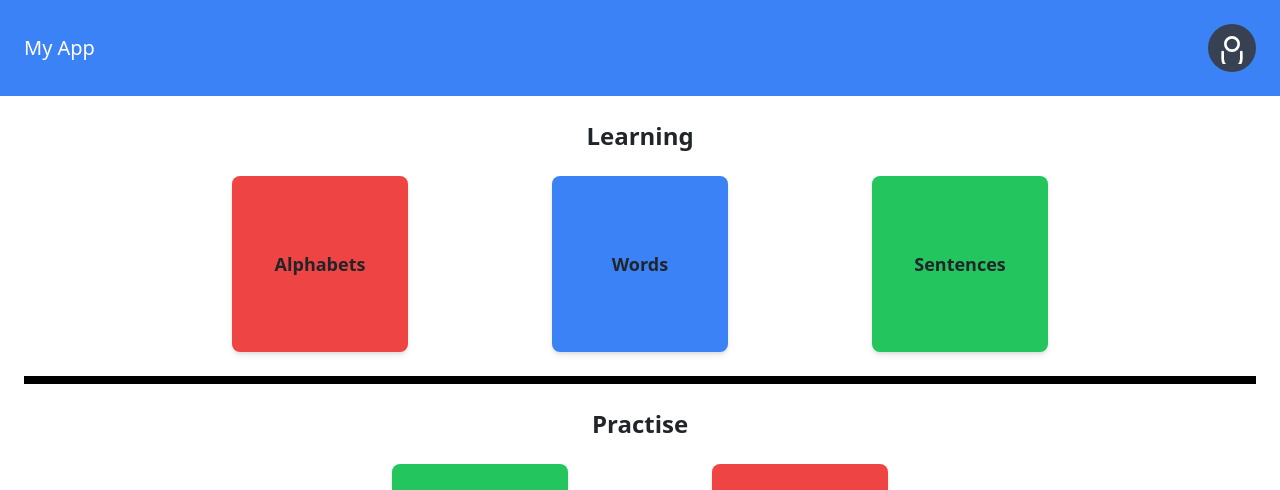
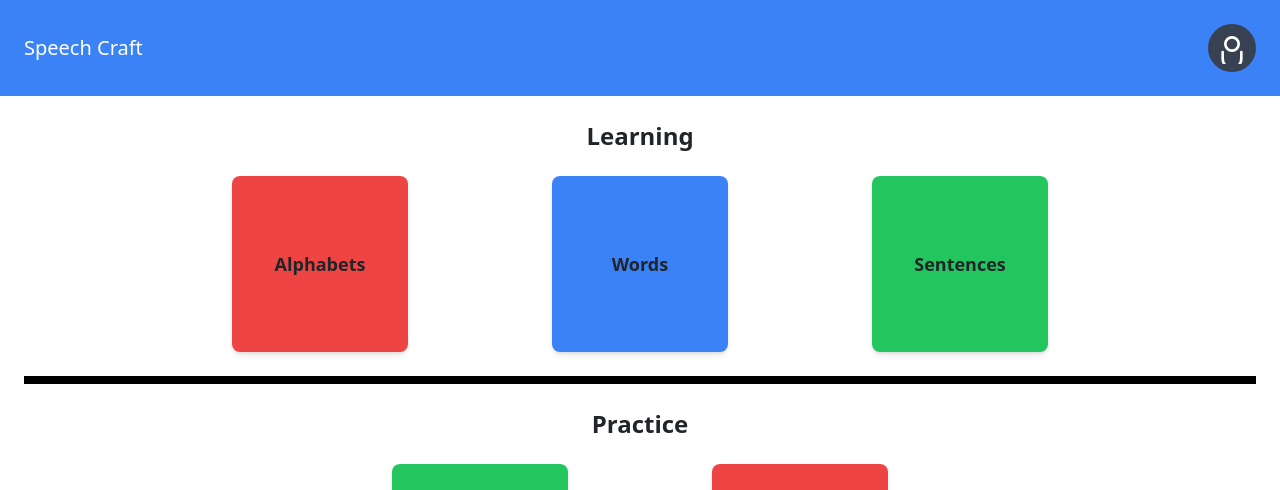
Before and after one commit to afreenpoly/SpeechCraft, a React (Create React App) app in the folder client/: page /user in a window 1280 px wide. Shown: the top 490 px of the page. Built offline with nearby package versions, Linux system fonts and the light colour scheme.

Commit message:
up:navlink

```diff
--- a/client/src/components/Navbar.jsx
+++ b/client/src/components/Navbar.jsx
@@ -11,7 +11,10 @@ const Navbar = () => {
   return (
     <nav className="bg-blue-500 p-4">
       <div className="flex justify-between items-center">
-        <div className="text-white text-xl">My App</div>
+        <Link to="/user" className="text-white text-xl">
+          Speech Craft
+        </Link>
+
         <div className="relative">
           <button
             onClick={toggleProfileDropdown}
--- a/client/src/pages/user/dashboard/Dashboard.jsx
+++ b/client/src/pages/user/dashboard/Dashboard.jsx
@@ -16,7 +16,7 @@ function Dashboard() {
       <div className="border-b border-black border-4 my-6" />
 
       {/* Second Section */}
-      <h2 className="text-2xl font-semibold text-center my-6"> Practise</h2>
+      <h2 className="text-2xl font-semibold text-center my-6"> Practice</h2>
       <div className="flex space-x-36 justify-center">
         <Card
           name="Flash Card"
```
